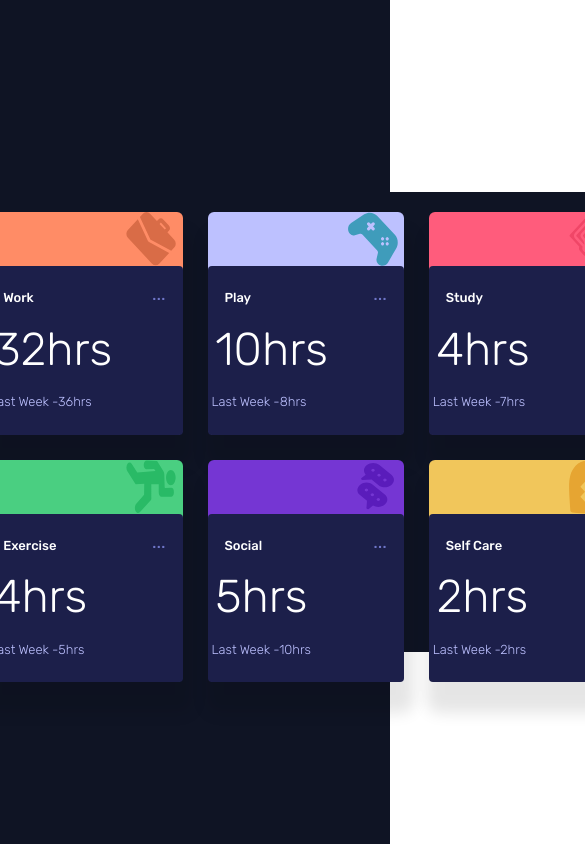
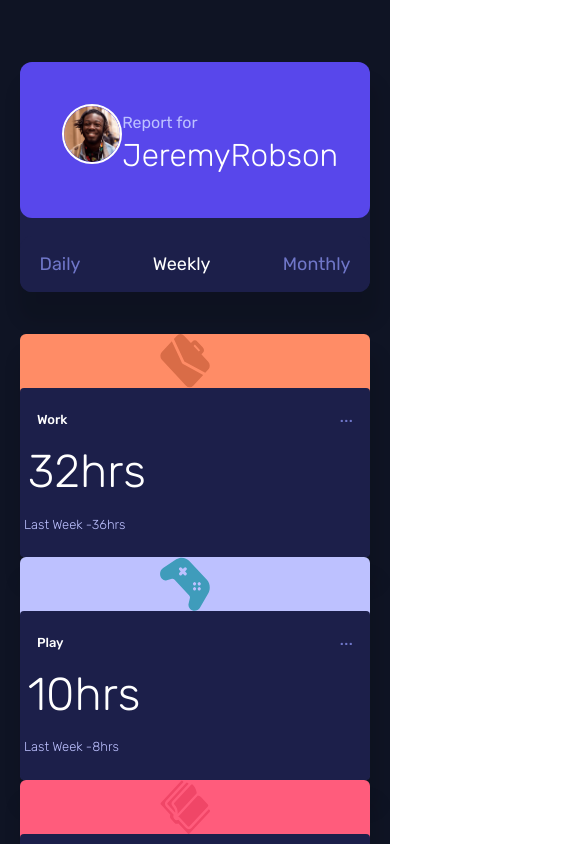
Before and after one commit to CipiVlad/time_tracking_dashboard, a React (Vite) app: page / in a window 390 px wide. Shown: the top 844 px of the page, 585 px wide, since content can reach past the window. Built offline with nearby package versions, Linux system fonts and the light colour scheme.

Commit message:
added style to mobile view: changed grid areas to match profile design

```diff
--- a/src/scss/GridLayout.scss
+++ b/src/scss/GridLayout.scss
@@ -151,3 +151,97 @@
 
     // end of layout wrapper
 }
+
+// responsive media queries
+
+@media screen and (max-width:$mobile ) {
+
+    .layout_wrapper {
+        display: block;
+
+        .parent_grid {
+            width: 100%;
+            height: 0;
+            background-color: $very-dark-blue;
+            padding: 20px;
+            display: block;
+            ;
+
+
+            // Profile Container big box
+            .profile_container {
+                width: 100%;
+                border-radius: 0;
+                margin: 5vh 0;
+                border-radius: 12px;
+
+                img {
+                    border: 2px solid white;
+                    border-radius: 50%;
+                    width: 60px;
+                    height: 60px;
+                }
+
+
+                .person_details {
+                    display: grid;
+                    grid-template-columns: 1fr 1fr;
+                    grid-template-rows: 1fr 1fr;
+                    grid-template-areas:
+                        "img p1 p1"
+                        "img p2 p3";
+                    padding: 5vh;
+                    border-radius: 12px;
+
+                    img {
+                        grid-area: img;
+                        justify-content: baseline;
+                        place-items: baseline;
+
+                    }
+
+
+                    p:nth-of-type(1) {
+                        grid-area: p1;
+                        margin: 1vh 0;
+                        font-size: medium;
+                    }
+
+                    p:nth-of-type(2) {
+                        grid-area: p2;
+                    }
+
+                    p:nth-of-type(3) {
+                        grid-area: p3;
+                    }
+                }
+
+                .timeframe {
+                    display: flex;
+                    flex-direction: row;
+                    justify-content: space-between;
+                    padding: 2vh 5vw;
+                    border-radius: 12px;
+
+                    p {
+                        color: $desaturated-blue;
+                        font-weight: $font-weight-400;
+                        font-size: $font-size;
+                    }
+
+                    p:hover {
+                        color: white;
+                        cursor: pointer;
+                    }
+
+                    .active {
+                        color: white
+                    }
+                }
+            }
+
+        }
+    }
+
+
+}
--- a/src/scss/_variables.scss
+++ b/src/scss/_variables.scss
@@ -4,7 +4,7 @@
 //Layout
 
 $desktop: 1440px;
-$mobile: 375px;
+$mobile: 414px;
 
 //Colors
 //Primary
```
